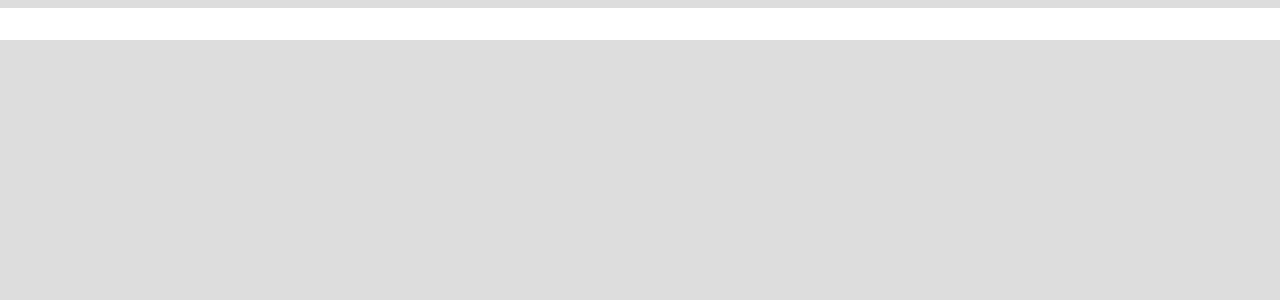
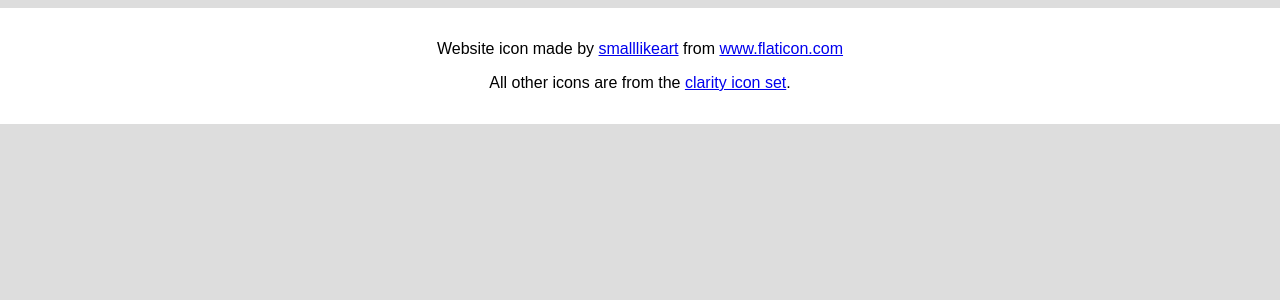
Before and after one commit to randomman552/CM1102-OnlineShop, a Flask app: page / in a window 1280 px wide. Shown: the part 64-364 px from the top of the page. Run offline with Flask 2, Linux system fonts and the light colour scheme; some libraries are stand-ins or nearby versions.

Commit message:
Add attribution to icon sources

```diff
--- a/shop/templates/layout.html
+++ b/shop/templates/layout.html
@@ -3,6 +3,7 @@
 <html>
     <head>
         <link rel="stylesheet" href="{{ url_for('static', filename='styles/styles.css') }}">
+        <link rel="shortcut icon" type="image/svg" href="{{ url_for('static', filename='icons/favicon.svg') }}">
         {% block head %}
             <title>Shop</title>
         {% endblock %}
@@ -37,7 +38,8 @@
         </nav>
         <main>
             {% block content %}
-
+                <p>Website icon made by <a href="https://www.flaticon.com/authors/smalllikeart" title="smalllikeart">smalllikeart</a> from <a href="https://www.flaticon.com/" title="Flaticon"> www.flaticon.com</a></p>
+                <p>All other icons are from the <a href="https://clarity.design/icons" title="Clarity Icons">clarity icon set</a>.</p>
             {% endblock %}
         </main>
     </body>
```
